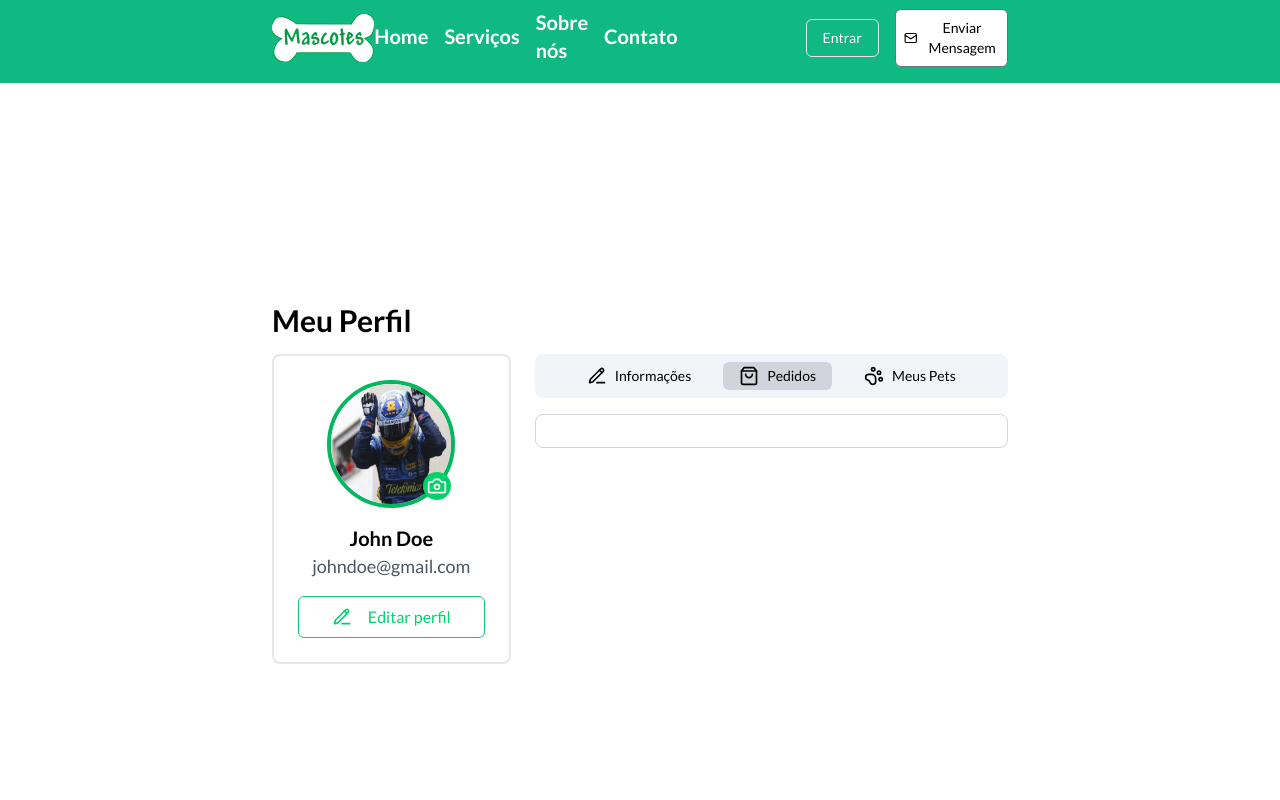
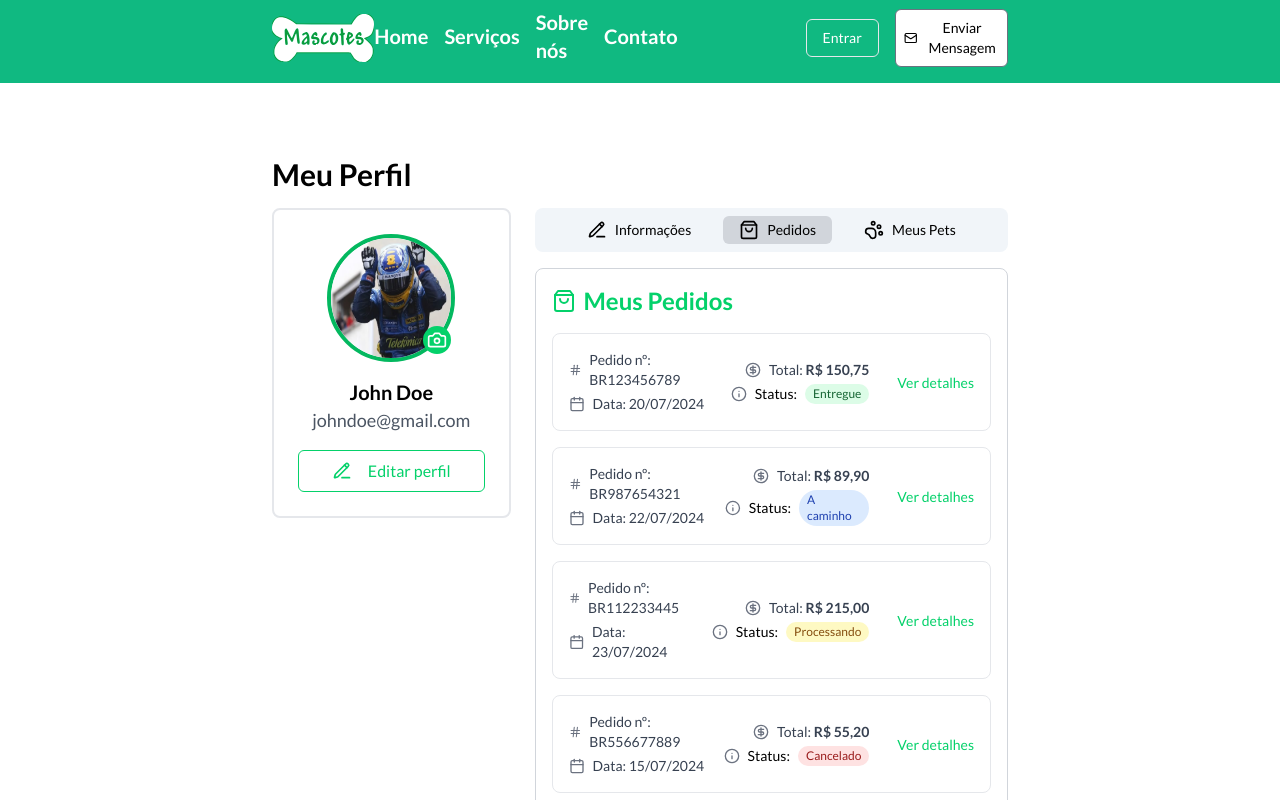
Before and after one commit to aetussilicon/clinica-mascotes, a React (Vite) app: page /profile in a window 1280 px wide. Both pictures are taken after a click on the button "Pedidos". Shown: the top 800 px of the page. Built offline with nearby package versions, Linux system fonts and the light colour scheme.

Commit message:
✨ feat(profile): adicionar componente de compras ao perfil do usuário

```diff
--- /dev/null
+++ b/src/components/profile/Purchases.tsx
@@ -0,0 +1,97 @@
+import React from "react";
+import {Calendar, CircleDollarSign, Hash, Info, ShoppingBag} from "lucide-react";
+
+export interface Purchase {
+    id: string;
+    orderNumber: string;
+    date: string;
+    status: 'Status' | 'Processando' | 'A caminho' | 'Entregue' | 'Cancelado';
+    totalAmount: number;
+}
+
+const getStatusBadgeStyle = (status: Purchase['status']): string => {
+    switch (status) {
+        case 'Entregue':
+            return 'bg-green-100 text-green-800';
+        case 'A caminho':
+            return 'bg-blue-100 text-blue-800';
+        case 'Processando':
+            return 'bg-yellow-100 text-yellow-800';
+        case 'Cancelado':
+            return 'bg-red-100 text-red-800';
+        default:
+            return 'bg-gray-100 text-gray-800';
+    }
+};
+
+const Purchases: React.FC<{purchases: Purchase[]}> = ({purchases}) => {
+    const formatCurrency = (amount: number) => {
+        return `R$ ${amount.toFixed(2).replace('.', ',')}`;
+    }
+
+    const formatDate = (dateString: string) => {
+        try {
+            return new Date(dateString).toLocaleDateString('pt-BR');
+        } catch (e) {
+            return dateString;
+        }
+    }
+
+    return (
+        <div className='flex flex-col gap-4'>
+            <h1 className='flex gap-2 text-xl md:text-2xl font-bold items-center text-primary'>
+                <ShoppingBag size={24} />
+                Meus Pedidos
+            </h1>
+
+            {purchases.length === 0 ? (
+                <p className='text-gray-600 text-center py-4'>Você ainda não fez nenhum pedido.</p>
+            ) : (
+                <div className='space-y-4'>
+                    {purchases.map((purchase) => (
+                        <div key={purchase.id} className='border border-gray-200 rounded-lg p-4 flex flex-col md:flex-row md:items-center md:justify-between gap-3 hover:shadow-sm transition-shadow'>
+                            <div className='flex-1 space-y-1'>
+                                <div className='flex items-center gap-2 text-sm text-gray-700'>
+                                    <Hash size={16} className='text-gray-500' />
+                                    <span>Pedido nº: <span className='font-medium'>{purchase.orderNumber}</span></span>
+                                </div>
+                                <div className='flex items-center gap-2 text-sm text-gray-700'>
+                                    <Calendar size={16} className='text-gray-500' />
+                                    <span>Data: {formatDate(purchase.date)}</span>
+                                </div>
+                            </div>
+                            <div className='flex-1 flex flex-col md:items-end gap-1'>
+                                <div className='flex items-center gap-2 text-sm text-gray-700'>
+                                    <CircleDollarSign size={16} className='text-gray-500' />
+                                    <span>Total: <span className='font-semibold'>{formatCurrency(purchase.totalAmount)}</span></span>
+                                </div>
+                                <div className='flex items-center gap-2 text-sm'>
+                                    <Info size={16} className='text-gray-500' />
+                                    <span>Status:</span>
+                                    <span
+                                        className={`px-2 py-0.5 rounded-full text-xs font-medium ${getStatusBadgeStyle(purchase.status)}`}
+                                    >
+                                        {purchase.status}
+                                    </span>
+                                </div>
+                            </div>
+                            {/* Optional: Add a button/link to view order details */}
+                            <div className='mt-2 md:mt-0 md:ml-4'>
+                                <button
+                                    type="button"
+                                    className="text-sm text-primary hover:underline"
+                                    // onClick={() => handleViewDetails(purchase.id)} // Implement this later
+                                >
+                                    Ver detalhes
+                                </button>
+                            </div>
+                        </div>
+                    ))}
+                </div>
+            )}
+        </div>
+    )
+
+}
+
+export default Purchases;
--- a/src/pages/Profile.tsx
+++ b/src/pages/Profile.tsx
@@ -3,6 +3,7 @@ import Layout from '../components/Layout';
 import UserInfo from '../components/profile/UserInfo';
 import { useState } from 'react';
 import PetsInfo from '../components/profile/PetsInfo';
+import Purchases, {Purchase} from "../components/profile/Purchases.tsx";
 
 export function Profile() {
     const [page, setPage] = useState<number>(0);
@@ -24,6 +25,37 @@ export function Profile() {
         birthDate: '01/01/1990',
         rg: '12.345.678-9',
     };
+
+    const mockPurchases: Purchase[] = [
+        {
+            id: 'p1',
+            orderNumber: 'BR123456789',
+            date: '2024-07-20T10:30:00Z',
+            status: 'Entregue',
+            totalAmount: 150.75,
+        },
+        {
+            id: 'p2',
+            orderNumber: 'BR987654321',
+            date: '2024-07-22T15:00:00Z',
+            status: 'A caminho',
+            totalAmount: 89.90,
+        },
+        {
+            id: 'p3',
+            orderNumber: 'BR112233445',
+            date: '2024-07-23T09:15:00Z',
+            status: 'Processando',
+            totalAmount: 215.00,
+        },
+        {
+            id: 'p4',
+            orderNumber: 'BR556677889',
+            date: '2024-07-15T11:00:00Z',
+            status: 'Cancelado',
+            totalAmount: 55.20,
+        },
+    ];
 
     return (
         <Layout>
@@ -79,6 +111,10 @@ export function Profile() {
                                         <UserInfo user={user} />
                                     </>
                                 )}
+                                {page === 1 && (
+                                    <Purchases purchases={mockPurchases} />
+                                )}
+
                                 {page === 2 && <PetsInfo />}
                             </div>
                         </div>
```
